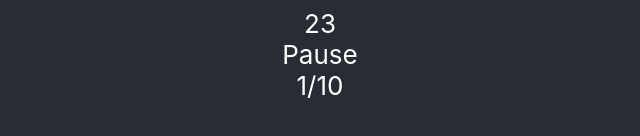
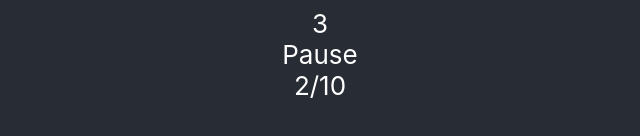
Before and after one commit to augustogoulart/updoro, a React (Create React App) app: page / in a window 1280 px wide. Shown: the part 346-482 px from the top of the page, without its empty margins (320-960 px from the left). Built offline with nearby package versions, Linux system fonts and the light colour scheme.

Commit message:
Count iterations

```diff
--- a/src/App.tsx
+++ b/src/App.tsx
@@ -1,17 +1,36 @@
-import React from 'react';
+import React, {useEffect, useState} from 'react';
 import './App.css';
-import {Timer} from "./components/Timer";
 
 function App() {
+    const [time, setTime] = useState(5)
+    const [runs, setRuns] = useState(1)
+    const timer_has_ended = time === 0
+
+    function runTimer() {
+        setTime(time - 1)
+    }
+
+    useEffect(() => {
+        if (timer_has_ended) {
+            setRuns(runs + 1)
+            setTime(5)
+        } else {
+            const timerId = setInterval(runTimer, 1000)
+            return function () {
+                clearInterval(timerId)
+            }
+        }
+    })
+
     return (
         <div className="App">
             <header className="App-header">
-        <Timer />
+                {time}
                 <div className={"controls"}>
                     Pause
                 </div>
                 <div className={"intervals"}>
-              1/10
+                    {runs}/10
                 </div>
             </header>
         </div>
--- a/src/components/Timer.tsx
+++ /dev/null
@@ -1,25 +0,0 @@
-import {useEffect, useState} from "react";
-
-export function Timer() {
-    const [time, setTime] = useState(30)
-    const timer_has_ended = time === 0
-
-    function runTimer() {
-        setTime(time - 1)
-    }
-
-    useEffect(() => {
-        if (timer_has_ended) {
-            return
-        } else {
-            const timerId = setInterval(runTimer, 1000)
-            return function () {
-                clearInterval(timerId)
-            }
-        }
-    })
-
-    return (
-        <>{time}</>
-    )
-}
```
Lines whose indentation alone changed are shown as unchanged.
